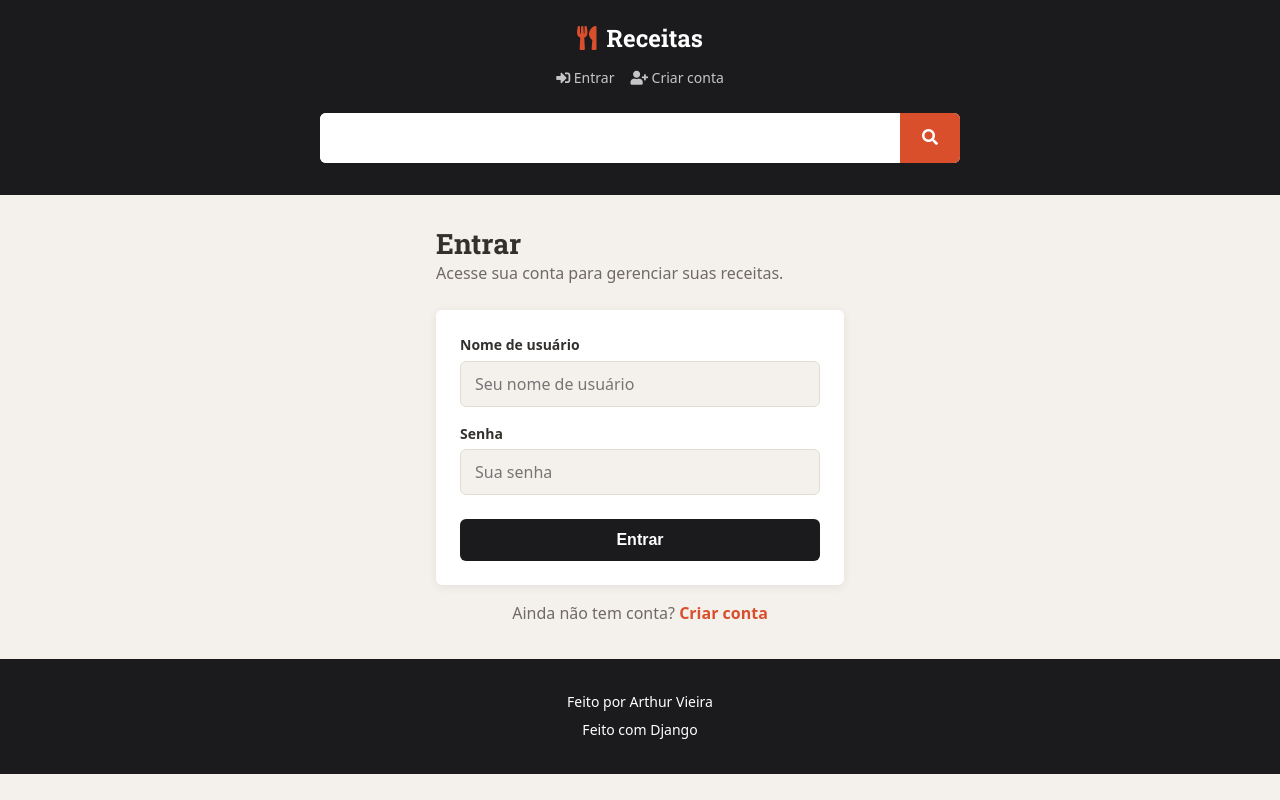
After one commit to artvsantos/django-projeto1, a Django app: page /authors/login/ in a window 1280 px wide. The commit adds this page. Run offline with Django 5.2, Linux system fonts and the light colour scheme; data that the repository does not hold is empty.

Commit message:
feat: login e logout de autor

```diff
--- a/authors/forms.py
+++ b/authors/forms.py
@@ -90,3 +90,14 @@ class RegisterForm(forms.ModelForm):
         if commit:
             user.save()
         return user
+
+
+class LoginForm(forms.Form):
+    username = forms.CharField(
+        label='Nome de usuário',
+        widget=forms.TextInput(attrs={'placeholder': 'Seu nome de usuário'}),
+    )
+    password = forms.CharField(
+        label='Senha',
+        widget=forms.PasswordInput(attrs={'placeholder': 'Sua senha'}),
+    )
--- /dev/null
+++ b/authors/templates/authors/pages/login.html
@@ -0,0 +1,16 @@
+{% extends 'global/base.html' %}
+
+{% block title %}Entrar{% endblock title %}
+
+{% block content %}
+<div class="main-content container form-page form-page-narrow">
+    <div class="form-intro">
+        <h2 class="form-title">Entrar</h2>
+        <p class="form-subtitle">Acesse sua conta para gerenciar suas receitas.</p>
+    </div>
+
+    {% include 'authors/partials/form.html' with form_grid_class='form-grid-single' button_label='Entrar' %}
+
+    <p class="form-switch">Ainda não tem conta? <a href="{% url 'authors:register' %}">Criar conta</a></p>
+</div>
+{% endblock content %}
--- /dev/null
+++ b/authors/templates/authors/partials/form.html
@@ -0,0 +1,26 @@
+<form class="main-form" action="{{ form_action }}" method="POST" novalidate>
+    {% csrf_token %}
+
+    {% for error in form.non_field_errors %}
+        <p class="form-error form-error-general">{{ error }}</p>
+    {% endfor %}
+
+    <div class="form-grid {{ form_grid_class }}">
+        {% for field in form %}
+            <div class="form-group{% if field.errors %} form-group-error{% endif %}">
+                <label for="{{ field.id_for_label }}">{{ field.label }}</label>
+                {{ field }}
+
+                {% if field.help_text %}
+                    <p class="form-help">{{ field.help_text }}</p>
+                {% endif %}
+
+                {% for error in field.errors %}
+                    <p class="form-error">{{ error }}</p>
+                {% endfor %}
+            </div>
+        {% endfor %}
+    </div>
+
+    <button type="submit" class="button button-dark button-full-width">{{ button_label }}</button>
+</form>
--- a/authors/urls.py
+++ b/authors/urls.py
@@ -5,4 +5,6 @@ app_name = 'authors'
 
 urlpatterns = [
     path('register/', views.register, name="register"),
+    path('login/', views.login_view, name="login"),
+    path('logout/', views.logout_view, name="logout"),
 ]
--- a/authors/views.py
+++ b/authors/views.py
@@ -1,7 +1,11 @@
 from django.contrib import messages
+from django.contrib.auth import authenticate, login, logout
 from django.shortcuts import redirect, render
+from django.urls import reverse
+from django.utils.http import url_has_allowed_host_and_scheme, urlencode
+from django.views.decorators.http import require_POST
 
-from authors.forms import RegisterForm
+from authors.forms import LoginForm, RegisterForm
 
 
 def register(request):
@@ -10,10 +14,58 @@ def register(request):
     if request.method == 'POST' and form.is_valid():
         form.save()
         messages.success(
-            request, 'Conta criada com sucesso. Bem-vindo(a) ao Receitas!',
+            request, 'Conta criada com sucesso. Agora é só entrar.',
         )
-        return redirect('recipes:home')
+        return redirect('authors:login')
 
     return render(request, 'authors/pages/register.html', context={
         'form': form,
     })
+
+
+def login_view(request):
+    form = LoginForm(request.POST or None)
+    next_url = request.GET.get('next', '')
+
+    if request.method == 'POST' and form.is_valid():
+        user = authenticate(
+            request,
+            username=form.cleaned_data['username'],
+            password=form.cleaned_data['password'],
+        )
+
+        if user is not None:
+            login(request, user)
+            messages.success(
+                request,
+                f'Você entrou como {user.first_name or user.username}.',
+            )
+
+            # Sem essa checagem, um link /authors/login/?next=https://...
+            # mandaria o usuário para outro site logo depois de entrar.
+            if url_has_allowed_host_and_scheme(
+                next_url,
+                allowed_hosts={request.get_host()},
+                require_https=request.is_secure(),
+            ):
+                return redirect(next_url)
+            return redirect('recipes:home')
+
+        form.add_error(None, 'Usuário ou senha inválidos.')
+
+    # O next precisa sobreviver ao POST, então vai junto na action do form.
+    form_action = reverse('authors:login')
+    if next_url:
+        form_action += '?' + urlencode({'next': next_url})
+
+    return render(request, 'authors/pages/login.html', context={
+        'form': form,
+        'form_action': form_action,
+    })
+
+
+@require_POST
+def logout_view(request):
+    logout(request)
+    messages.success(request, 'Você saiu da sua conta.')
+    return redirect('authors:login')
--- a/base_static/global/css/global-style.css
+++ b/base_static/global/css/global-style.css
@@ -101,11 +101,26 @@ h1, h2, h3 { font-family: var(--fonte-titulo); line-height: 1.2; }
 }
 
 .main-header-account {
+    display: flex;
+    align-items: center;
+    gap: 1.6rem;
     font-size: 1.4rem;
     color: rgba(255, 255, 255, .75);
 }
 
-.main-header-account-link { transition: color .2s; }
+.main-header-logout { display: contents; }
+
+/* O botão de sair é um form (logout só por POST), mas tem que
+   parecer com os links ao lado. */
+.main-header-account-link {
+    background: none;
+    border: none;
+    color: inherit;
+    font: inherit;
+    cursor: pointer;
+    transition: color .2s;
+}
+
 .main-header-account-link:hover { color: var(--cor-primaria); }
 
 /* ===== Busca ===== */
@@ -334,6 +349,7 @@ h1, h2, h3 { font-family: var(--fonte-titulo); line-height: 1.2; }
 /* ===== Formulários ===== */
 
 .form-page { max-width: 72rem; }
+.form-page-narrow { max-width: 44rem; }
 
 .form-intro { margin-bottom: calc(var(--espaco) * 1.5); }
 .form-title { font-size: 2.8rem; }
@@ -352,6 +368,8 @@ h1, h2, h3 { font-family: var(--fonte-titulo); line-height: 1.2; }
     gap: var(--espaco);
     margin-bottom: calc(var(--espaco) * 1.5);
 }
+
+.form-grid-single { grid-template-columns: 1fr; }
 
 .form-group { display: flex; flex-direction: column; gap: .4rem; }
 
@@ -383,7 +401,18 @@ h1, h2, h3 { font-family: var(--fonte-titulo); line-height: 1.2; }
     font-weight: 600;
 }
 
+.form-error-general { margin-bottom: var(--espaco); }
+
 .main-form button { border: none; cursor: pointer; font-size: 1.6rem; }
+
+.form-switch {
+    margin-top: var(--espaco);
+    text-align: center;
+    color: var(--cor-texto-suave);
+}
+
+.form-switch a { color: var(--cor-primaria); font-weight: 600; }
+.form-switch a:hover { text-decoration: underline; }
 
 /* ===== Rodapé ===== */
 
--- a/recipes/templates/recipes/partials/header.html
+++ b/recipes/templates/recipes/partials/header.html
@@ -11,7 +11,16 @@
         <div class="main-header-account">
             {% if user.is_authenticated %}
                 <span>Olá, {{ user.first_name|default:user.username }}</span>
+                <form class="main-header-logout" action="{% url "authors:logout" %}" method="POST">
+                    {% csrf_token %}
+                    <button type="submit" class="main-header-account-link">
+                        <i class="fas fa-sign-out-alt"></i> Sair
+                    </button>
+                </form>
             {% else %}
+                <a class="main-header-account-link" href="{% url "authors:login" %}">
+                    <i class="fas fa-sign-in-alt"></i> Entrar
+                </a>
                 <a class="main-header-account-link" href="{% url "authors:register" %}">
                     <i class="fas fa-user-plus"></i> Criar conta
                 </a>
```
Also changed, not shown: README.en.md (+7 -6 lines), authors/templates/authors/pages/register.html (+3 -25 lines), authors/tests/test_author_login.py (added, +175 -0 lines), authors/tests/test_author_register_view.py (+1 -1 lines), README.md.
